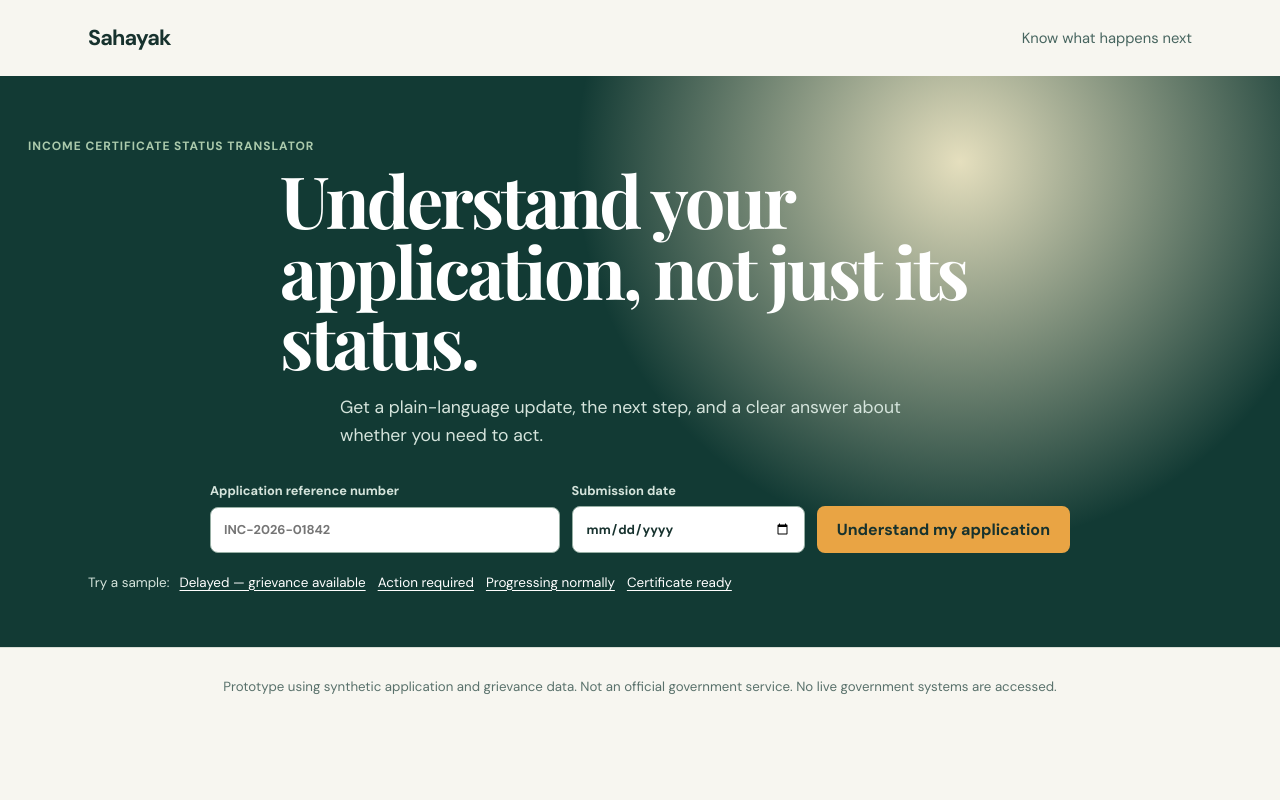
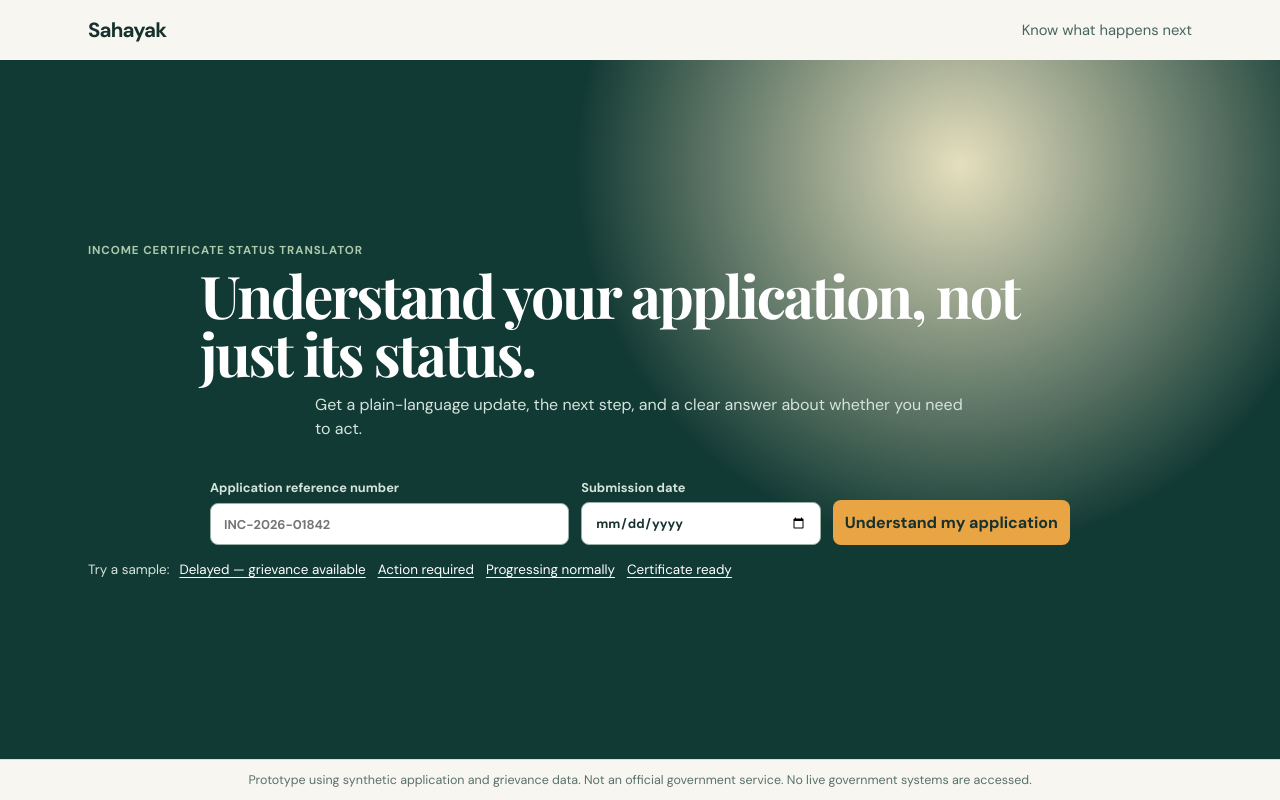
Before and after one commit to rishiraj103/Sahayak, a React (Vite) app in the folder apps/web/: page / in a window 1280 px wide. Built offline with nearby package versions, Linux system fonts and the light colour scheme; no server answers.

Commit message:
fix(web): fit lookup screen within desktop viewport

```diff
--- a/apps/web/src/styles.css
+++ b/apps/web/src/styles.css
@@ -10,3 +10,22 @@
 .timeline { margin-top: 18px; }.timeline ol { list-style: none; padding: 0; margin: 20px 0 0; display: grid; grid-template-columns: repeat(5, 1fr); }.timeline li { position: relative; padding: 0 12px 0 0; min-height: 92px; color: #71867f; }.timeline li:not(:last-child)::after { content: ''; position: absolute; height: 2px; width: calc(100% - 28px); top: 12px; left: 28px; background: #d9e1dc; }.timeline li span { position: relative; z-index: 1; display: grid; place-items: center; height: 25px; width: 25px; border-radius: 50%; background: #eef1ed; font-weight: 700; }.timeline li.completed, .timeline li.current { color: #17322e; }.timeline li.completed span { background: #32836d; color: #fff; }.timeline li.current span { background: #e9a444; color: #17322e; }.timeline li strong, .timeline li small { display: block; margin-top: 9px; }.timeline li small { color: #6d817b; font-size: .78rem; line-height: 1.35; }
 .grievance { margin-top: 18px; border-radius: 12px; padding: 26px; display: flex; justify-content: space-between; align-items: center; gap: 18px; background: #e6eee8; }.grievance p { margin-bottom: 0; }.confirmation { margin-top: 18px; border-color: #8db8a2; background: #f3faf4; } footer { border-top: 1px solid #d8ddd5; color: #59716b; text-align: center; padding: 30px 24px; font-size: .83rem; }
 @media (max-width: 700px) { .topbar { padding: 18px 20px; }.topbar span { display: none; }.hero { padding: 48px 20px 40px; }.lookup, .content-grid { grid-template-columns: 1fr; }.dashboard { padding: 0 20px 48px; }.timeline ol { grid-template-columns: 1fr; gap: 0; }.timeline li { min-height: 68px; display: grid; grid-template-columns: 34px 1fr; }.timeline li:not(:last-child)::after { height: calc(100% - 20px); width: 2px; top: 25px; left: 12px; }.timeline li strong, .timeline li small { margin-top: 2px; }.grievance { display: block; }.grievance button { width: 100%; margin-top: 16px; } }
+
+/* Keep the initial lookup experience entirely within a desktop viewport. */
+@media (min-width: 701px) and (min-height: 701px) {
+  main:not(:has(.dashboard)) { min-height: 100dvh; display: grid; grid-template-rows: 60px minmax(0, 1fr) auto; overflow: hidden; }
+  main:not(:has(.dashboard)) .topbar { width: min(1160px, 100%); padding: 14px 28px; }
+  main:not(:has(.dashboard)) .brand { font-size: 1.28rem; }
+  main:not(:has(.dashboard)) .hero { min-height: 0; display: flex; flex-direction: column; justify-content: center; padding: 24px 28px 20px; }
+  main:not(:has(.dashboard)) .hero > * { width: min(1104px, 100%); margin-left: auto; margin-right: auto; }
+  main:not(:has(.dashboard)) .eyebrow { margin-bottom: 8px; font-size: .72rem; }
+  main:not(:has(.dashboard)) .hero h1 { max-width: 880px; margin-bottom: 12px; font-size: clamp(2.45rem, 4.6vw, 3.85rem); line-height: .98; }
+  main:not(:has(.dashboard)) .hero-copy { max-width: 650px; margin-top: 0; font-size: 1rem; line-height: 1.5; }
+  main:not(:has(.dashboard)) .lookup { margin-top: 22px; }
+  main:not(:has(.dashboard)) .lookup label { gap: 6px; }
+  main:not(:has(.dashboard)) .lookup input { padding: 11px 13px; }
+  main:not(:has(.dashboard)) .lookup button { padding: 12px; }
+  main:not(:has(.dashboard)) .examples { margin-top: 14px; }
+  main:not(:has(.dashboard)) .error { margin-top: 12px; }
+  main:not(:has(.dashboard)) footer { padding: 12px 24px; font-size: .78rem; }
+}
```
